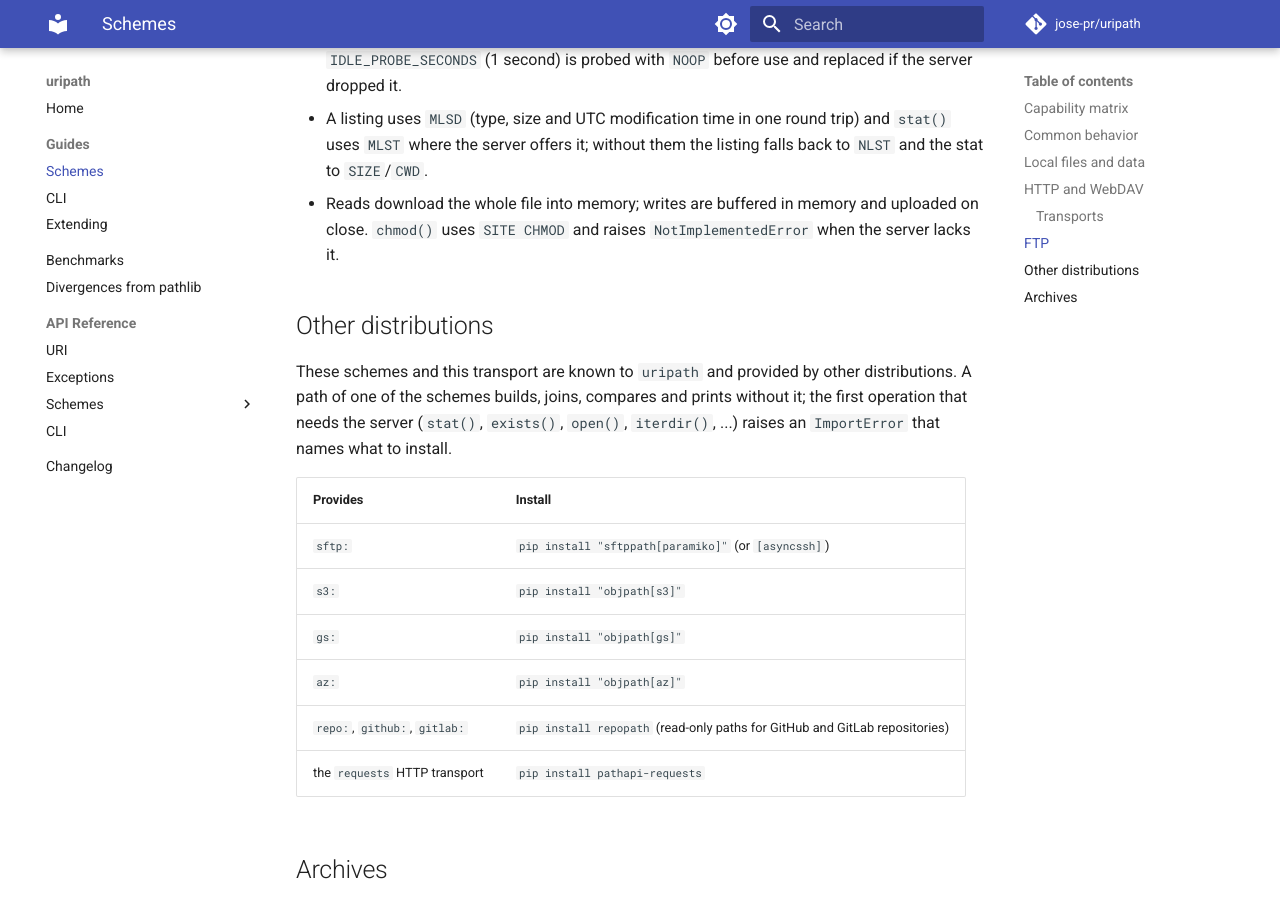
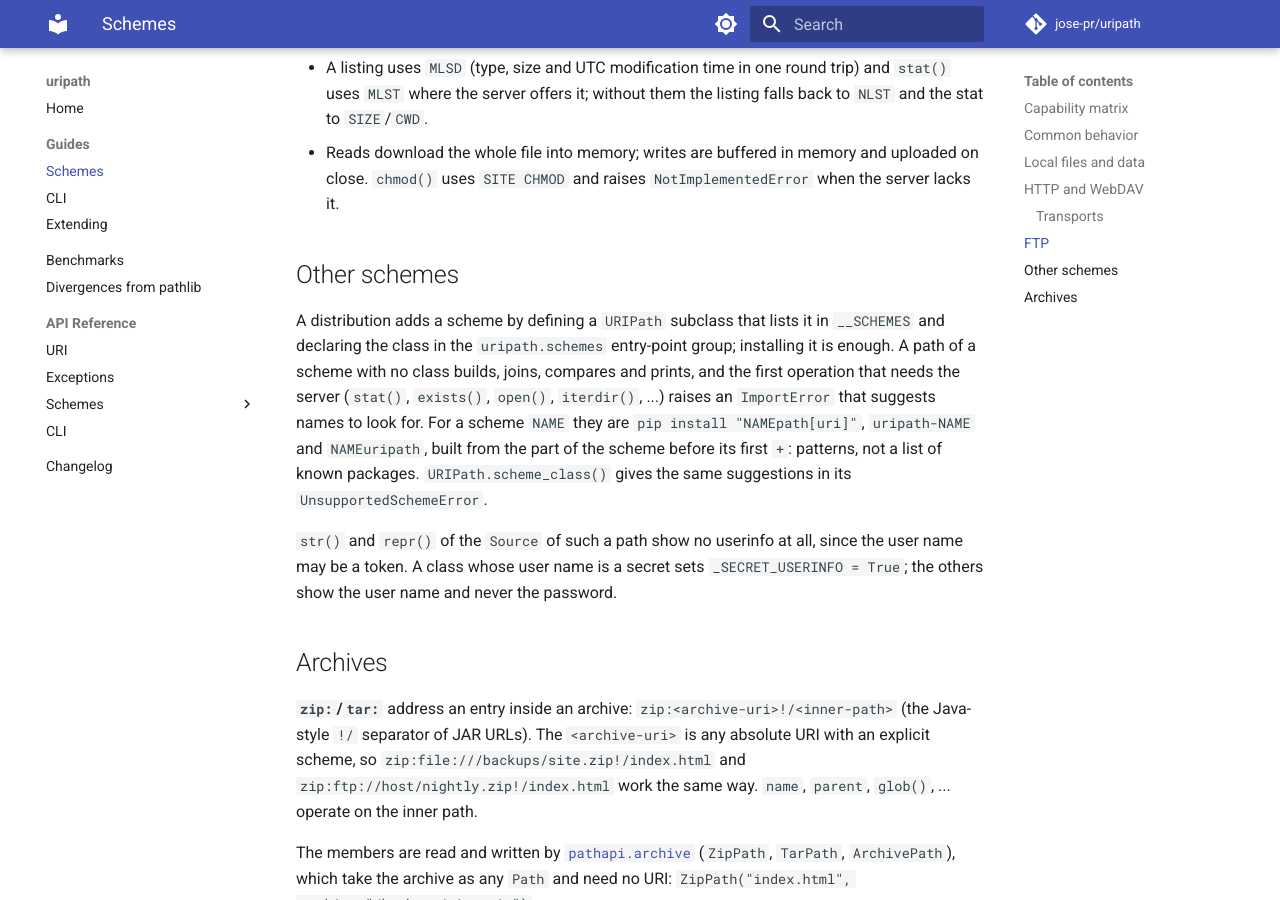
Before and after one commit to jose-pr/uripath, an MkDocs documentation site: the page built from docs/guides/schemes.md, in a window 1280 px wide and 900 px high, scrolled down 4850 px. Built offline with MkDocs 1.6.1 and Material for MkDocs 9.7.7, drawn with Linux system fonts in a browser that asks for light colours; comment, search, counter and statistics services are not loaded; some of the changed text lies outside the part shown.

Commit message:
docs: the documents suggest names to look for instead of naming other distributions
The README, the guides, the contributor file and the changelog describe how a
scheme or an HTTP transport is registered in an entry-point group, the
suggestions a scheme without a class gets and the _SECRET_USERINFO attribute.
A test fails when a document or a source file names another distribution.

```diff
--- a/docs/guides/schemes.md
+++ b/docs/guides/schemes.md
@@ -9,9 +9,8 @@ Where a backend lacks a primitive, the operation raises
 unavailable or the target is elsewhere.
 
 `URIPath("scheme://...")` returns the class registered for the scheme. None of
-the schemes below needs a third-party client library. `sftp:`, `s3:`, `gs:`,
-`az:`, `repo:`, `github:` and `gitlab:` are provided by other distributions (see
-"Other distributions").
+the schemes below needs a third-party client library. A scheme with no class here
+can be registered by another distribution (see "Other schemes").
 
 ## Capability matrix
 
@@ -38,7 +37,7 @@ by the archive schemes; no scheme in this package implements `symlink_to()`.
   `TimeoutError`. Transport exceptions are not chained, because their text
   can carry credentials.
 - **Credentials** in a URI are redacted from `str()`/`repr()` (the password;
-  for `repo:`/`github:`/`gitlab:` the whole userinfo). A backend (session,
+  for a scheme with no class, or whose class says so, the whole userinfo). A backend (session,
   connection, token) is reused only for the same scheme, userinfo, host and
   port, so joining a path onto another host never sends it there.
 - **`rename()`** stays on one endpoint: a target on another host
@@ -153,15 +152,11 @@ status to an exception, so every transport behaves alike.
   when one cannot be reached; `KeyError` means direct. A proxy is a URL or an
   object with a `url`, so a proxy resolver of that shape works as it is. Only `http://`
   proxies are supported (`CONNECT` for `https:`); for SOCKS or an `https://`
-  proxy use the `requests` transport of `pathapi-requests`.
-- **The `requests` transport** is provided by the `pathapi-requests`
-  distribution (`~/.netrc`, `REQUESTS_CA_BUNDLE` and certifi, SOCKS proxies,
-  digest and NTLM authentication, cookies, mounted adapters). Once it is
-  installed, `path.with_session(...)` and `PATHAPI_HTTP_TRANSPORT=requests`
-  use it; without it they raise an `ImportError` that names it.
-  `pathapi.http.transport_names()` lists the transports, and a distribution
-  adds its own by declaring an entry point in the `pathapi.http_transports`
-  group.
+  proxy use another transport.
+- **Other transports** are distributions that declare an entry point in the
+  `pathapi.http_transports` group; `pathapi.http.transport_names()` lists them
+  and `PATHAPI_HTTP_TRANSPORT=NAME` selects one. `path.with_session(...)` uses the
+  transport named `requests`; without one installed it raises an `ImportError`.
 
 ## FTP
 
@@ -191,21 +186,21 @@ host="h", user="u", tls=True)` is the same tree without a `ftp://` string.
   and uploaded on close. `chmod()` uses `SITE CHMOD` and raises
   `NotImplementedError` when the server lacks it.
 
-## Other distributions
+## Other schemes
 
-These schemes and this transport are known to `uripath` and provided by other
-distributions. A path of one of the schemes builds, joins, compares and prints
-without it; the first operation that needs the server (`stat()`, `exists()`,
-`open()`, `iterdir()`, ...) raises an `ImportError` that names what to install.
+A distribution adds a scheme by defining a `URIPath` subclass that lists it in
+`__SCHEMES` and declaring the class in the `uripath.schemes` entry-point group;
+installing it is enough. A path of a scheme with no class builds, joins,
+compares and prints, and the first operation that needs the server (`stat()`,
+`exists()`, `open()`, `iterdir()`, ...) raises an `ImportError` that suggests
+names to look for. For a scheme `NAME` they are `pip install "NAMEpath[uri]"`,
+`uripath-NAME` and `NAMEuripath`, built from the part of the scheme before its
+first `+`: patterns, not a list of known packages. `URIPath.scheme_class()`
+gives the same suggestions in its `UnsupportedSchemeError`.
 
-| Provides | Install |
-| --- | --- |
-| `sftp:` | `pip install "sftppath[paramiko]"` (or `[asyncssh]`) |
-| `s3:` | `pip install "objpath[s3]"` |
-| `gs:` | `pip install "objpath[gs]"` |
-| `az:` | `pip install "objpath[az]"` |
-| `repo:`, `github:`, `gitlab:` | `pip install repopath` (read-only paths for GitHub and GitLab repositories) |
-| the `requests` HTTP transport | `pip install pathapi-requests` |
+`str()` and `repr()` of the `Source` of such a path show no userinfo at all,
+since the user name may be a token. A class whose user name is a secret sets
+`_SECRET_USERINFO = True`; the others show the user name and never the password.
 
 ## Archives
 
```
Also changed, not shown: AGENTS.md (+2 -2 lines), CHANGELOG.md (+24 -0 lines), README.md (+7 -18 lines), docs/divergences.md (+4 -4 lines), docs/guides/extending.md (+8 -9 lines), docs/index.md (+5 -11 lines), 1 other file.
